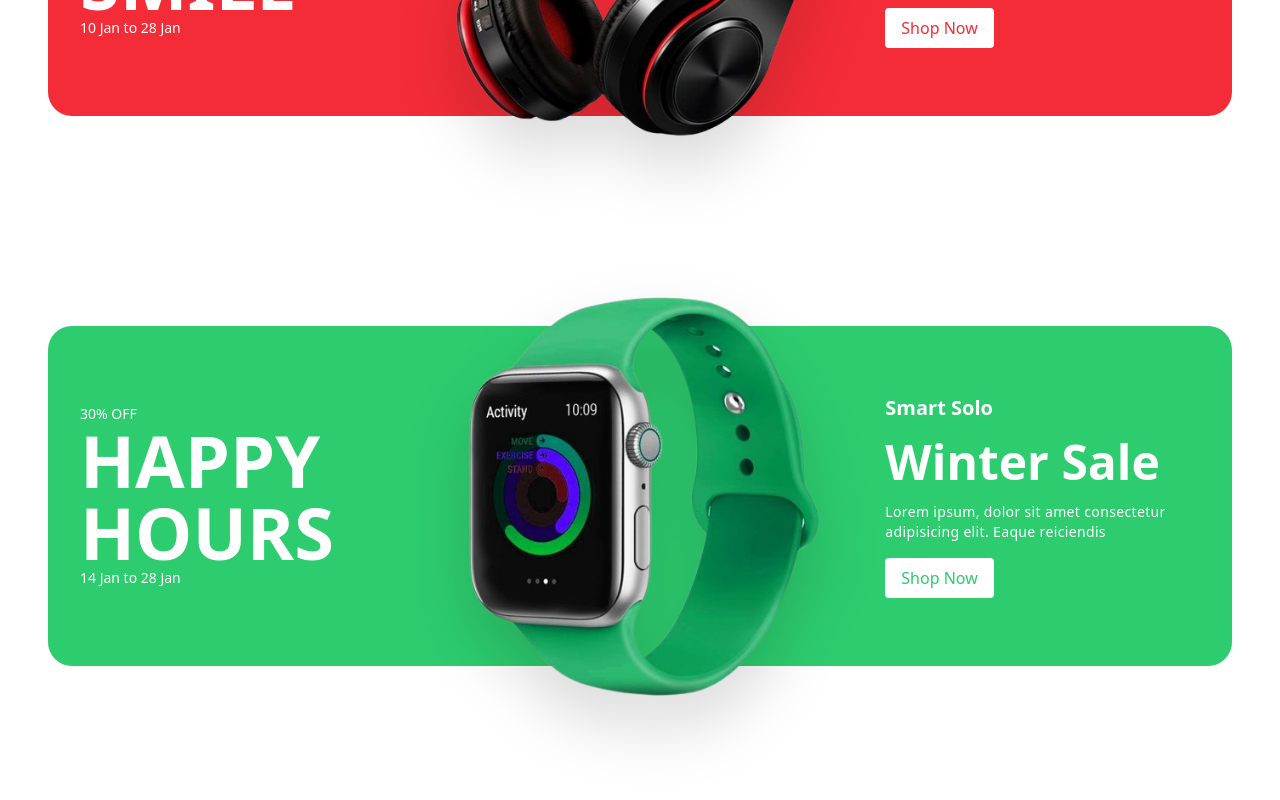
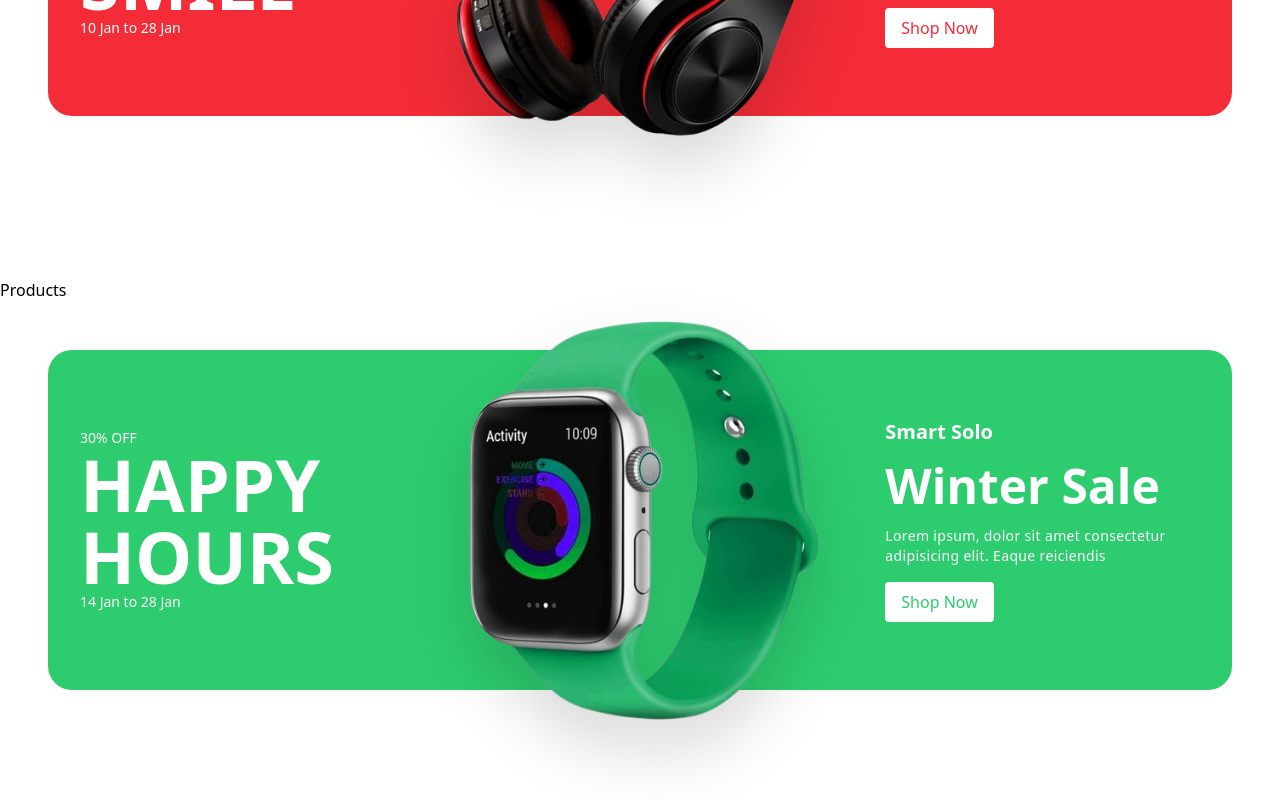
Before and after one commit to samima-789/React-Ecommerce-Site, a React (Vite) app: page / in a window 1280 px wide. Shown: the part 1956-2756 px from the top of the page. Built offline with nearby package versions, Linux system fonts and the light colour scheme.

Commit message:
Start the products section.

```diff
--- a/src/App.jsx
+++ b/src/App.jsx
@@ -10,7 +10,7 @@
 import headphone from "./assets/hero/headphone.png";
 import smartwatch2 from "./assets/category/smartwatch2-removebg-preview.png";
 
-// import Products from "./components/Products/Products";
+import Products from "./components/Products/Products";
 // import Blogs from "./components/Blogs/Blogs";
 // import Footer from "./components/Footer/Footer.jsx";
 // import Popup from "./components/Popup/Popup.jsx";
@@ -66,9 +66,9 @@
       <Category2 />
       <Services />
       <Banner data={BannerData} />
+      <Products />
       <Banner data={BannerData2} />
       {/*
-      <Products />
       <Blogs />
       <Partners />
       <Footer />
--- a/src/components/Products/Products.jsx
+++ b/src/components/Products/Products.jsx
@@ -0,0 +1,9 @@
+import React from 'react'
+
+const Products = () => {
+  return (
+    <div>Products</div>
+  )
+}
+
+export default Products
```
